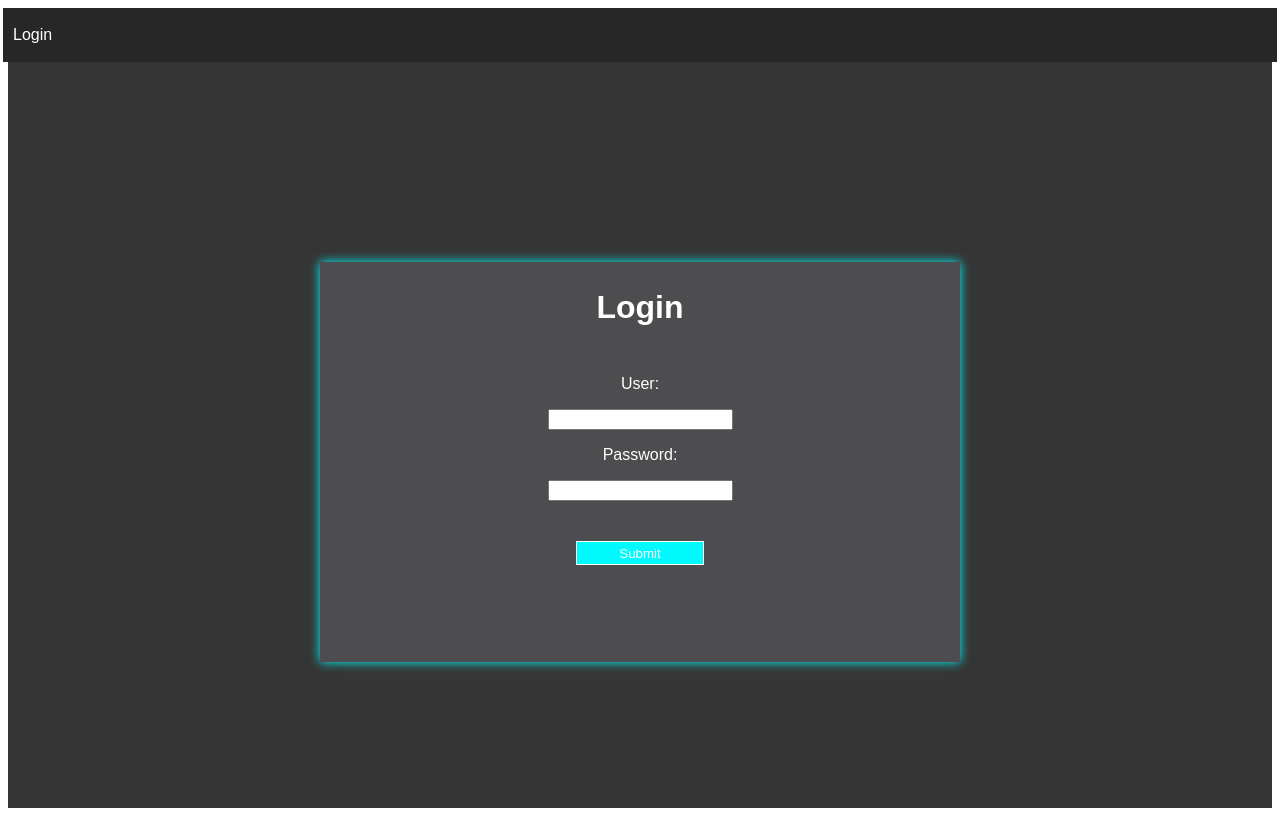
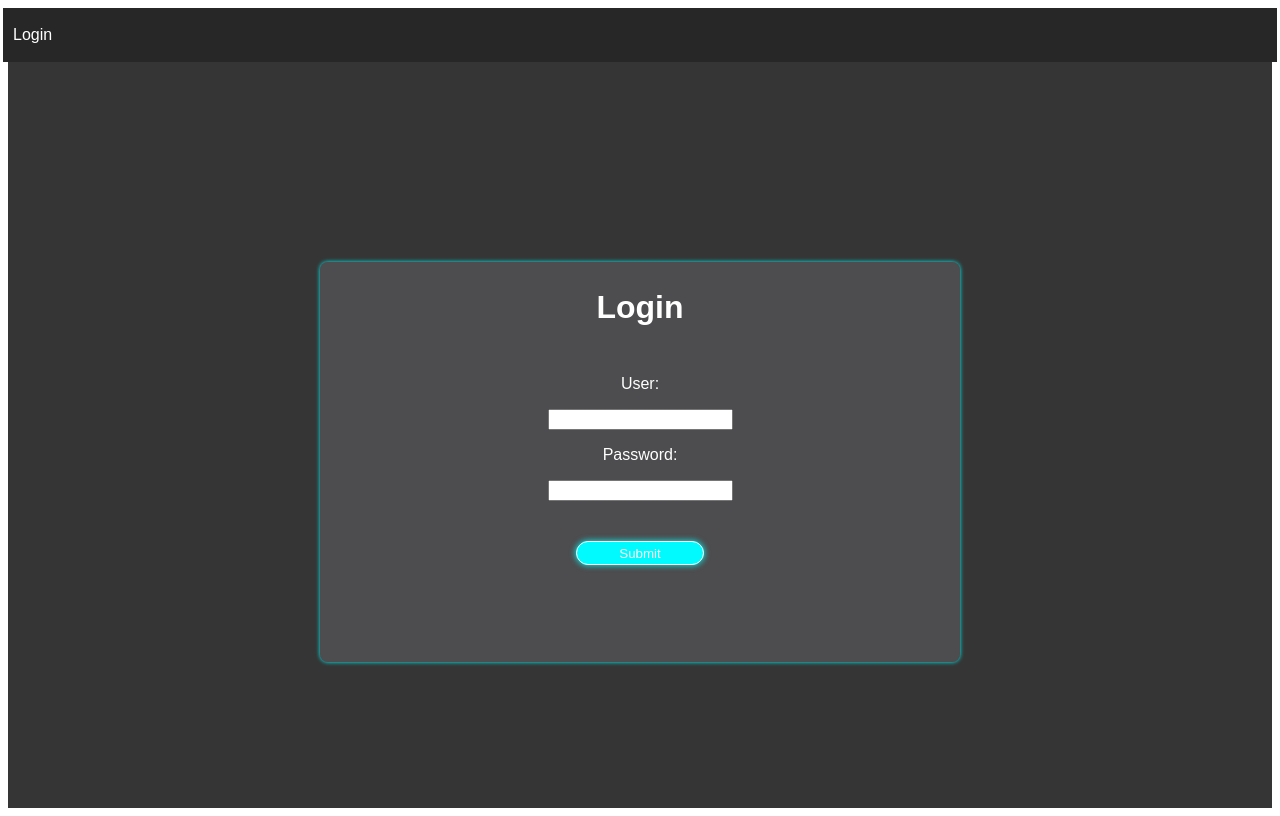
Before and after one commit to jpcanto/role-play-app, a React (Create React App) app: page / in a window 1280 px wide. Built offline with nearby package versions, Linux system fonts and the light colour scheme.

Commit message:
some layout adjusts

```diff
--- a/src/components/login/styled.js
+++ b/src/components/login/styled.js
@@ -38,7 +38,8 @@ export const Login = styled.div`
 export const Form = styled.form`
     align-items: center;
     background-color: #605f638f;
-    box-shadow: 0 0 10px #00fafd;
+    border-radius: 1vh;
+    box-shadow: 0 0 4px #00fafd;
     display: flex;
     flex-direction: column;
     height: 50vh;
@@ -71,6 +72,8 @@ export const Button = styled.button`
 
     background: #00fafd;
     border: 1px solid #fff;
+    border-radius: 5vh;
+    box-shadow: 0 0 6px #00fafd;
     height: 3vh;
     margin-top: 5vh;
     width: 10vw;
```
